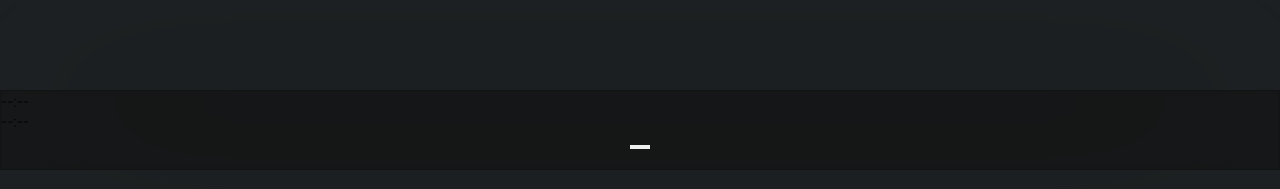
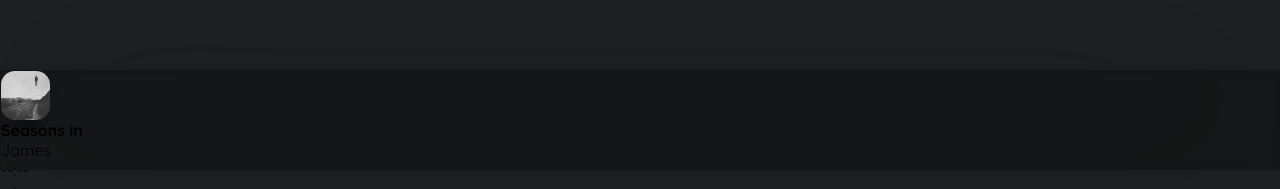
Before and after one commit to romeoscript/musica, a React (Create React App) app: page / in a window 1280 px wide. Shown: the part 630-819 px from the top of the page. Built offline with nearby package versions, Linux system fonts and the light colour scheme; no server answers.

Commit message:
finally bug fixed

```diff
--- a/src/Components/cta/Cta.jsx
+++ b/src/Components/cta/Cta.jsx
@@ -1,11 +1,21 @@
 import React from "react";
-import ReactPlayer from "react-player";
+import { Rectangle14 } from "../../assets";
+ import ReactPlayer from "react-player";
 import AudioPlayer from "react-h5-audio-player";
 import "./cta.scss";
 
 const Cta = () => {
   return (
     <div className="cta__container">
+
+      <div className="cta__container-image">
+        <img src={Rectangle14} alt="" />
+        <div>
+          <h4>Seasons in</h4>
+          <p>James</p>
+        </div>
+      </div>
+
        <AudioPlayer
         src='romeo.mp3'
         // showSkipControls
--- a/src/Components/cta/cta.scss
+++ b/src/Components/cta/cta.scss
@@ -1,5 +1,5 @@
 .cta__container {
-  height: 80px;
+  height: 100px;
   z-index: 4;
   position: fixed;
   bottom: 0;
@@ -11,10 +11,10 @@
   border: 1px solid rgba(16, 16, 16, 0.51);
   filter: drop-shadow(0px -25px 100px rgba(16, 16, 16, 0.51));
 }
-.rhap_controls-section{
-  display: flex!important;
-  position: absolute;
-  justify-content: center;
-  align-items: center;
-  width: 100%;
+.cta__container-image img {
+  width: 49px;
+  height: 49px;
+  box-shadow: 0px 15px 17px -10px rgba(0, 0, 0, 0.61);
+  border-radius: 14px;
+  display: block;
 }
--- a/src/Components/newrelease/Newrelease.jsx
+++ b/src/Components/newrelease/Newrelease.jsx
@@ -21,15 +21,14 @@ const Newrelease = (props) => {
         slidesPerView={7}
         slidesPerGroup={1}
         autoplay={{
-          delay: 1000,
+          delay: 2500,
           disableOnInteraction: false,
         }}
       >
         {update.map((newUpdate) => {
-           const song = new Audio(newUpdate.url)
 
           return (
-            <SwiperSlide className="slider__item" key={newUpdate.id} onClick={song.play}>
+            <SwiperSlide className="slider__item" key={newUpdate.id} >
 
               <img src={newUpdate.image} alt="" />
               <p className="swiper__title">{newUpdate.title} </p>
--- a/src/Components/newrelease/Popular.jsx
+++ b/src/Components/newrelease/Popular.jsx
@@ -29,8 +29,6 @@ const Popular = (props) => {
             <SwiperSlide
               className="slider__item"
               key={newUpdate.id}
-
-
             >
               <img src={newUpdate.img} alt="" />
               <p className="swiper__title">{newUpdate.title} </p>
--- a/src/pages/Home/Home.jsx
+++ b/src/pages/Home/Home.jsx
@@ -25,20 +25,22 @@ const Home = () => {
       .then((response) => response.json())
 
       .then((data) => {
-        console.log(data);
-        const transformedMovies = data.map((audioData) => {
-          console.log(audioData.images.background);
-          return {
-            id: audioData.key,
-            title: audioData.title,
-            sub: audioData.subtitle,
-            // image:audioData.images.coverart,
-            // img:audioData.images.coverart,
-            //  url:audioData.hub.actions[1].uri,
-          };
+        const transformedMovies = [];
+        data.forEach(audioData => {
+               if(!audioData.images) return null
+
+            transformedMovies.push({
+              id: audioData.key,
+              title: audioData.title,
+              sub: audioData.subtitle,
+              image:audioData.images.coverart,
+              img:audioData.images.background,
+              url:audioData.hub.actions[1].uri,
+
+            })
         });
-        setNewRelease(transformedMovies);
-        console.log(transformedMovies);
+        setNewRelease(transformedMovies)
+        console.log(transformedMovies[0])
       })
       .catch((err) => console.error(err));
   }
```
